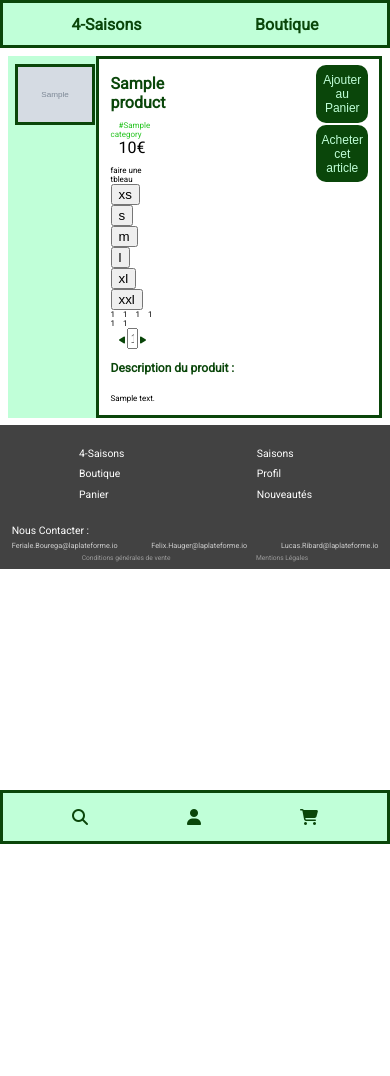
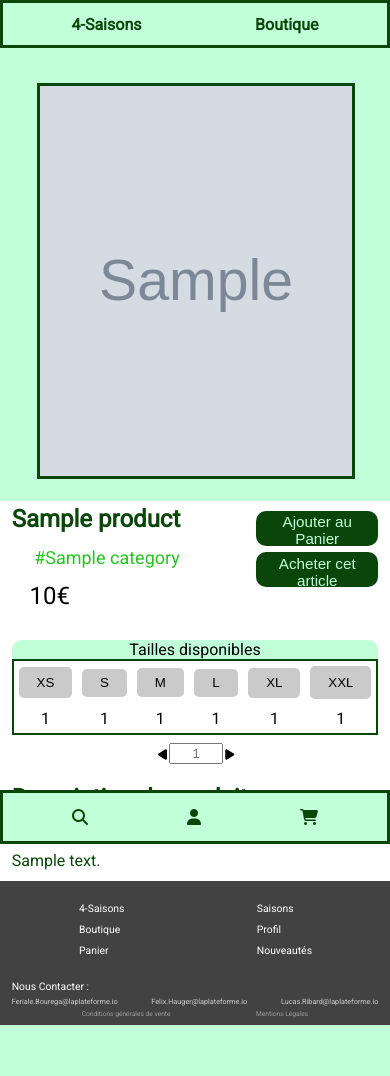
Before and after one commit to felix-hauger/boutique-en-ligne, a PHP site: page /public/product.php?Article=1 in a window 390 px wide; the page is wider, and only the part inside the window is pictured. Before the commit the page ends 844 px from the top of that part, so only its background shows below. Run offline with PHP 8.4, Linux system fonts and the light colour scheme; tables that the repository leaves empty hold one stand-in row (values such as "Sample post"); grey boxes marked "Sample" are stand-in pictures; data that the repository does not hold is empty; some libraries are stand-ins or nearby versions.

Commit message:
Maj index and product

```diff
--- a/public/product.php
+++ b/public/product.php
@@ -1,44 +1,43 @@
 <?php
 
 //check if an article is selected, if not the user will be redirected to index
-if (!isset($_GET["Article"])){
+if (!isset($_GET["Article"])) {
     header("location:index.php");
 }
 
 require_once dirname(__DIR__) . DIRECTORY_SEPARATOR . 'autoload.php';
 use App\Config\DbConnection;
+
 //session start apres l'autoload sinon bug lors de la connexion
 session_start();
 
 //Select everything from product to redistribute
-$sql = "SELECT * FROM product WHERE id = ".$_GET["Article"]."";
+$sql = "SELECT * FROM product WHERE id = " . $_GET["Article"] . "";
 $select = DbConnection::getPdo()->prepare($sql);
 if ($select->execute()) {
     //put everything in $result
-    $result=$select->fetch(\PDO::FETCH_ASSOC);
- }
+    $result = $select->fetch(\PDO::FETCH_ASSOC);
+}
 
 
 //find the id of the category of this article
-$idCat = $result['category_id'];
 //get all info from this category
-$sql = "SELECT * FROM `category` WHERE id = $idCat;";
+$sql = "SELECT * FROM `category` WHERE id = " . $result['category_id'] . ";";
 
 $select = DbConnection::getPdo()->prepare($sql);
 
 if ($select->execute()) {
     //put everything in $Cat
-    $Cat=$select->fetch(\PDO::FETCH_ASSOC);
- }
-
- $sql = "SELECT * FROM `stock` WHERE `product_id` = ".$result['id']."";
+    $Cat = $select->fetch(\PDO::FETCH_ASSOC);
+}
+$sql = "SELECT * FROM `stock` WHERE `product_id` = " . $result['id'] . "";
 
 $select = DbConnection::getPdo()->prepare($sql);
 
 if ($select->execute()) {
     //put everything in $Cat
-    $stock=$select->fetch(\PDO::FETCH_ASSOC);
- }
+    $stock = $select->fetch(\PDO::FETCH_ASSOC);
+}
 
 
 
@@ -72,8 +71,12 @@ if ($select->execute()) {
 
     <!-- Scripts -->
     <script async src="includes/header.js"></script>
+    <script src="https://ajax.googleapis.com/ajax/libs/jquery/2.1.1/jquery.min.js"></script>
+    <script async src="scripts/product.js"></script>
 
-    <title><?= $result['name'] ?></title>
+    <title>
+        <?= $result['name'] ?>
+    </title>
 
 </head>
 
@@ -82,25 +85,23 @@ if ($select->execute()) {
 
 
     <main>
+
         <div id="image">
-            <img id="imgProduct" src="<?= $result['image'] ?>" width="100%" >
+            <img id="imgProduct" src="<?= $result['image'] ?>" width="100%">
         </div>
 
         <div id="description">
 
             <div id="UpperContainer">
                 <div id="infoBox">
-                    <h1><?= $result['name'] ?></h1><br>
-                    <div id="Catégories">&emsp;<?= "#", $Cat['name'] ?></div><br>
-                    <div id="Price">&nbsp;&nbsp;<?= $result['price'], "€" ?></div><br><br>
-                    faire une tbleau
-                    <button>xs</button>&emsp;<button>s</button>&emsp;<button>m</button>&emsp;<button>l</button>&emsp;<button>xl</button>&emsp;<button>xxl</button><br>
-                    <?= $stock['xs']."&emsp;".$stock['s']."&emsp;".$stock['m']."&emsp;".$stock['l']."&emsp;".$stock['xl']."&emsp;".$stock['xxl'];?>
-
-                    <div id="QuantityBox">
-                    &emsp;<i id="BtInput" class="fa-sharp fa-solid fa-play fa-flip-horizontal" onclick="InputQuantitySub()"></i>
-                        <input id="InputQuantity" placeholder="1"></input>
-                        <i id="BtInput" class="fa-sharp fa-solid fa-play" onclick="InputQuantityAdd(<?= $result['quantity'] ?>)"></i>
+                    <h1>
+                        <?= $result['name'] ?>
+                    </h1><br>
+                    <div id="Catégories">&emsp;
+                        <?= "#", $Cat['name'] ?>
+                    </div><br>
+                    <div id="Price">&nbsp;&nbsp;
+                        <?= $result['price'], "€" ?>
                     </div>
                 </div>
 
@@ -108,12 +109,65 @@ if ($select->execute()) {
                     <button class="BtPanier" id="Ajouter">Ajouter au Panier</button><br>
                     <button class="BtPanier" id="Acheter">Acheter cet article</button>
                 </div>
+            </div>
 
+            <div id="QuantityBox">
+                <table>
+                    <caption>Tailles disponibles</caption>
+                    <tr>
+                        <td><button id="XS" class="BtSize"
+                                onclick='SizeSelected("xs", <?= json_encode($stock) ?>)'>XS</button></td>
+                        <td><button id="S" class="BtSize"
+                                onclick='SizeSelected("s", <?= json_encode($stock) ?>)'>S</button></td>
+                        <td><button id="M" class="BtSize"
+                                onclick='SizeSelected("m", <?= json_encode($stock) ?>)'>M</button></td>
+                        <td><button id="L" class="BtSize"
+                                onclick='SizeSelected("l", <?= json_encode($stock) ?>)'>L</button></td>
+                        <td><button id="XL" class="BtSize"
+                                onclick='SizeSelected("xl", <?= json_encode($stock) ?>)'>XL</button></td>
+                        <td><button id="XXL" class="BtSize"
+                                onclick='SizeSelected("xxl", <?= json_encode($stock) ?>)'>XXL</button></td>
+                    </tr>
+                    <tr>
+                        <td>
+                            <?= $stock['xs'] ?>
+                        </td>
+                        <td>
+                            <?= $stock['s'] ?>
+                        </td>
+                        <td>
+                            <?= $stock['m'] ?>
+                        </td>
+                        <td>
+                            <?= $stock['l'] ?>
+                        </td>
+                        <td>
+                            <?= $stock['xl'] ?>
+                        </td>
+                        <td>
+                            <?= $stock['xxl'] ?>
+                        </td>
+                    </tr>
+                </table>
+
+                <input id="SizeSelected" value="x" hidden></input>
+
+                <div id="BtInputBox">
+                    <i id="BtInputSub" class="fa-sharp fa-solid fa-play fa-xl fa-flip-horizontal"
+                        onclick="InputQuantitySub()"></i>
+                    <input id="InputQuantity" placeholder="1"></input>
+                    <i id="BtInputAdd" class="fa-sharp fa-solid fa-play fa-xl" onclick="InputQuantityAdd()"></i>
+                </div>
             </div>
+
+
             <div id="DescriptionBox">
                 <h2>Description du produit : </h2><br>
-            <?= $result['description'] ?><br>
+                <?= $result['description'] ?><br>
             </div>
+
+        </div>
+
         </div>
 
     </main>
--- a/public/scripts/index.js
+++ b/public/scripts/index.js
@@ -8,4 +8,8 @@ if (w <= 800) {
     swiperPopulaire.setAttribute("slides-per-view", "3");
     swiperRecent.setAttribute("slides-per-view", "3");
     swiperSaison.setAttribute("slides-per-view", "3");
+
+    swiperPopulaire.setAttribute("navigation", "false");
+    swiperRecent.setAttribute("navigation", "false");
+    swiperSaison.setAttribute("navigation", "false");
 }
--- a/public/scripts/product.js
+++ b/public/scripts/product.js
@@ -1,6 +1,8 @@
+var Size
 
-function InputQuantityAdd(ValMax){
-    if( document.getElementById("InputQuantity").value < ValMax){
+function InputQuantityAdd(){
+
+    if( document.getElementById("InputQuantity").value < Size){
         document.getElementById("InputQuantity").value++;
     }
 
@@ -11,3 +13,16 @@ function InputQuantitySub(){
         document.getElementById("InputQuantity").value--;
     }
 }
+$('button').on('click', function(){
+    $('button').removeClass('selected');
+    $(this).addClass('selected');
+});
+
+function SizeSelected(size,stock){
+    document.getElementById("InputQuantity").value = 1
+    Size = stock[size];
+    document.getElementById("SizeSelected").value  = size
+}
+
+
+var w = window.innerWidth;
--- a/public/style/product.css
+++ b/public/style/product.css
@@ -1,83 +1,241 @@
-main{
+main {
     width: 96%;
     display: flex;
-    padding:2%;
+    padding: 2%;
 }
-#image{
-    width: 20%;
+
+#image {
+    width: 25%;
     background-color: var(--bg-color);
-    padding:2%;
+    padding: 2%;
 
 }
-#description{
+
+main {
+    width: 96%;
+    display: flex;
+    padding: 2%;
+}
+
+#imgProduct {
+    width: 100%;
+    height: 40vw;
+    object-fit: cover;
+    border-style: solid;
+    border-color: var(--detail-color);
+}
+
+#description {
     width: 70%;
     border-style: solid;
     border-color: var(--detail-color);
     background-color: white;
-    padding:3%;
+    padding: 3%;
     padding-top: 1%;
 }
-#UpperContainer{
+
+#UpperContainer {
     display: flex;
+    flex-direction: row;
     justify-content: space-between;
 }
 
-#infoBox{
-    width: 20%;
+#BtBox {
+    text-align: right;
+    width: 30%;
 }
-#BtBox{
-    width: 20%;
-}
-.BtPanier{
+
+.BtPanier {
     background-color: var(--detail-color);
-    color:var(--bg-color);
+    color: var(--bg-color);
     border-style: none;
     padding: 2%;
     border-radius: 10px;
     width: 100%;
-    height: 20%;
+    height: 30%;
     font-size: 1.5em;
     margin-top: 5%;
 }
-#Ajouter:hover{
-background-color: var(--hover-color);
+
+#Ajouter:hover {
+    background-color: var(--hover-color);
 }
-#Acheter:hover{
+
+#Acheter:hover {
     background-color: var(--hover-color);
-    }
+}
 
-#DescriptionBox{
+#DescriptionBox {
     margin-top: 5%;
     width: 100%;
-}
-#QuantityBox{
-    user-select: none;
-}
-#imgProduct{
-    border-style: solid;
-    border-color: var(--detail-color);
-}
-h1{
-    color: var(--detail-color);
-    margin-bottom: 0;
-}
-h2{
     color: var(--detail-color);
 }
 
-#InputQuantity{
-    width: 7%;
+h1 {
+    color: var(--detail-color);
+    font-size: 2em;
+    white-space: nowrap;
+    margin: 0;
 }
 
-#Catégories{
+
+#Catégories {
     color: var(--hover-color);
-    margin-bottom: 0;
-}
-#Price{
-    font-size: 2em;
-line-height: 0;
+    font-size: 1.5em;
+    margin: 0;
 }
 
-#BtInput{
-    color: var(--detail-color);
+#Price {
+    font-size: 2em;
+    margin: 0;
+    margin-bottom: 5%;
 }
+
+caption {
+    background-color: var(--bg-color);
+    border-radius: 10px 10px 0 0;
+}
+
+table {
+    width: 40%;
+    border-collapse: collapse;
+    border: 2px solid var(--detail-color);
+    text-align: center;
+    margin-top: 5%;
+}
+
+td {
+    vertical-align: auto;
+    padding: 5px;
+    width: 5%;
+}
+
+button.BtSize {
+    border-radius: 5px;
+    border-style: none;
+    padding: 15%;
+    width: 100%;
+    background-color: rgb(202, 202, 202);
+}
+
+button.BtSize:hover {
+    background-color: rgb(234, 250, 230);
+}
+
+button.selected {
+    background-color: var(--bg-color);
+}
+
+#QuantityBox {
+    margin-top: 5%;
+    user-select: none;
+
+}
+
+#BtInputBox {
+    margin-top: 2%;
+    margin-left: 15%;
+}
+
+
+#InputQuantity {
+    width: 5%;
+    text-align: center;
+}
+
+
+
+
+
+
+/* Version Mobile */
+@media screen and (max-width: 800px) {
+    main {
+        flex-direction: column;
+        position: relative;
+        height: 100%;
+        width: 100%;
+        margin: 0;
+        padding: 0;
+        padding-top: 2%;
+    }
+
+    #image {
+
+        height: 100vw;
+        width: 80%;
+        padding-right: 3%;
+        top: 0;
+        left: 0;
+        right: 0;
+        bottom: 0;
+        margin: auto;
+        margin-top: 5%;
+        margin-bottom: 0;
+
+    }
+
+    #imgProduct {
+        height: 100vw;
+        width: 100%;
+        ;
+        object-fit: cover;
+    }
+
+    body {
+        margin: 0;
+        padding: 0;
+        background-color: var(--bg-color);
+    }
+
+    #description {
+        margin: 0;
+        margin-top: 5%;
+        width: auto;
+        border-style: none;
+    }
+
+    #infoBox {
+        font-size: 1.5em;
+        width: 100%;
+    }
+
+    #BtBox {
+        width: 50%;
+    }
+
+    .BtPanier {
+        font-size: 1.9em;
+    }
+
+
+    #DescriptionBox{
+        font-size: 2em;
+        padding: 0;
+    }
+
+
+    table {
+        width: 100%;
+        font-size: 2em;
+        padding: 0;
+    }
+
+    td {
+        vertical-align: auto;
+        padding: 5px;
+        width: 5%;
+    }
+
+     #QuantityBox {
+        margin-top: 5%;
+        user-select: none;
+        padding:0;
+    }
+
+    #BtInputBox{
+        padding-left: 25%;
+        width: 250%;
+    }
+
+}
```
Also changed, not shown: public/index.php (+5 -7 lines), public/style/index.css (+6 -4 lines).
